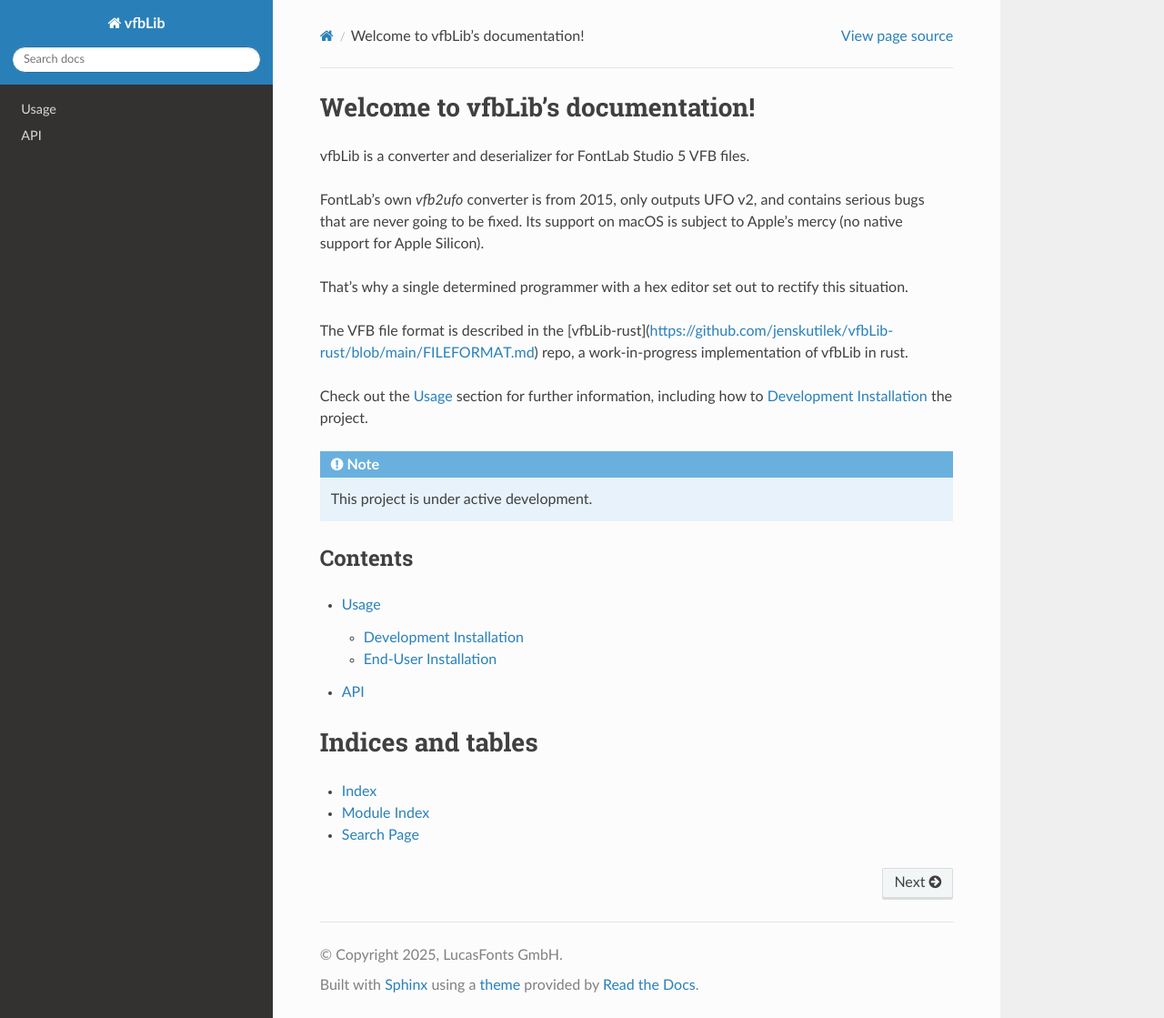
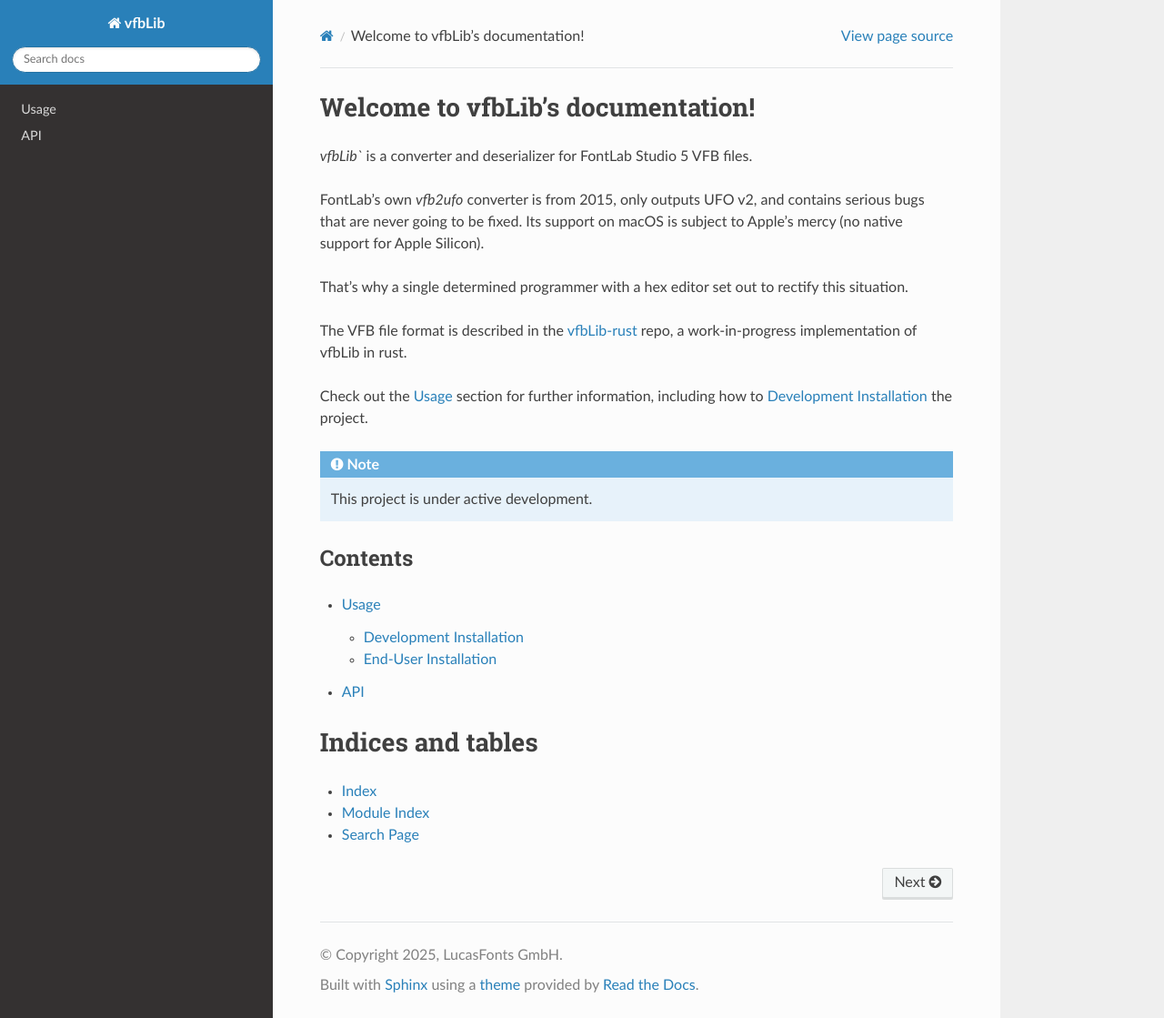
Before and after one commit to LucasFonts/vfbLib, a Sphinx documentation site: the page built from docs/source/index.rst, in a window 1280 px wide and 1119 px high. Shown: the whole window at 91% size. Built offline with Sphinx 7.4.7 and the Read the Docs theme 3.1.0, drawn with Linux system fonts in a browser that asks for light colours.

Commit message:
Fix link format

```diff
--- a/docs/source/index.rst
+++ b/docs/source/index.rst
@@ -1,7 +1,7 @@
 Welcome to vfbLib's documentation!
 ===================================
 
-vfbLib is a converter and deserializer for FontLab Studio 5 VFB files.
+`vfbLib`` is a converter and deserializer for FontLab Studio 5 VFB files.
 
 FontLab’s own `vfb2ufo` converter is from 2015, only outputs UFO v2, and
 contains serious bugs that are never going to be fixed. Its support on macOS is
@@ -11,7 +11,7 @@
 this situation.
 
 The VFB file format is described in the
-[vfbLib-rust](https://github.com/jenskutilek/vfbLib-rust/blob/main/FILEFORMAT.md) repo,
+`vfbLib-rust <https://github.com/jenskutilek/vfbLib-rust/blob/main/FILEFORMAT.md>`__ repo,
 a work-in-progress implementation of vfbLib in rust.
 
 Check out the :doc:`usage` section for further information, including
```
